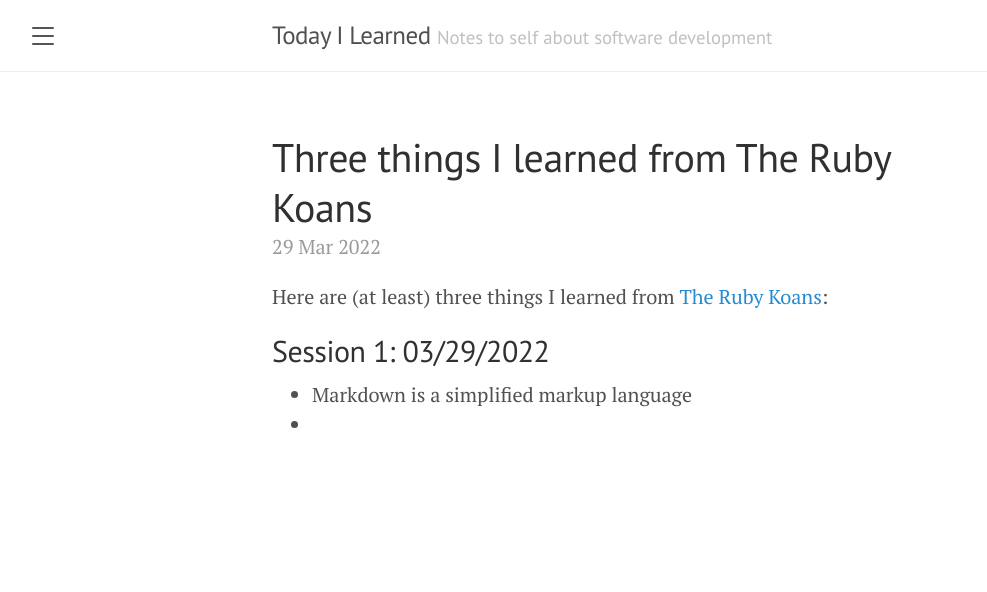
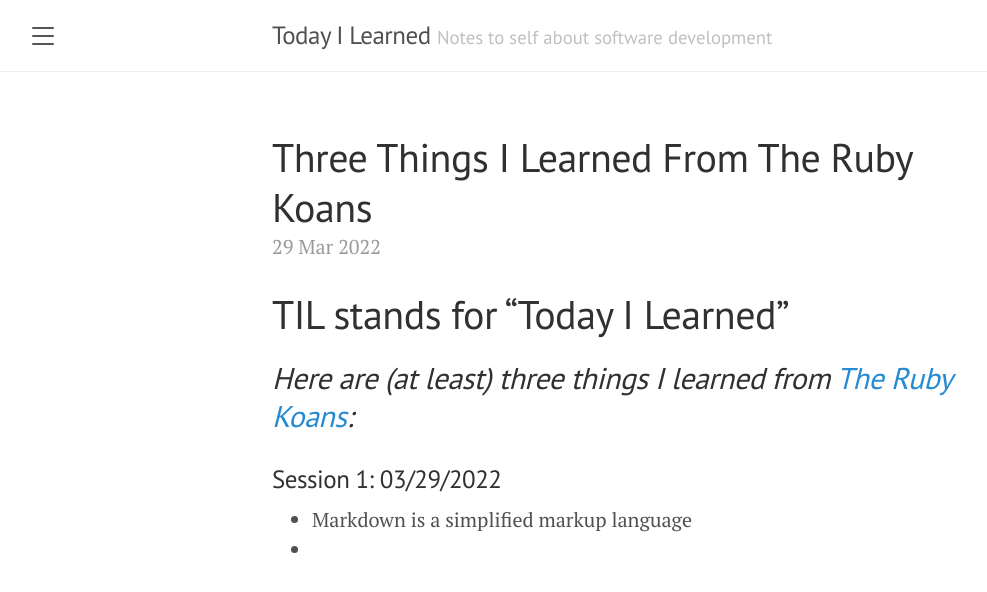
Before and after one commit to KevinDelaFuente/til, a Jekyll site: the page built from _posts/2022-03-29-three-things-i-learned-from-the-ruby-koans.md, in a window 1280 px wide. Shown: the top 592 px of the page, without its empty margins (8-995 px from the left). Built offline with Jekyll 4.4.1, drawn with Linux system fonts in a browser that asks for light colours; our own code applies the rules of GitHub Pages for plain Markdown files.

Commit message:
Update 2022-03-29-three-things-i-learned-from-the-ruby-koans.md

```diff
--- a/_posts/2022-03-29-three-things-i-learned-from-the-ruby-koans.md
+++ b/_posts/2022-03-29-three-things-i-learned-from-the-ruby-koans.md
@@ -1,11 +1,8 @@
----
-layout: post
-title: Three things I learned from The Ruby Koans
----
+# TIL stands for "Today I Learned"
 
-Here are (at least) three things I learned from [The Ruby Koans](http://rubykoans.com/):
+## _Here are (at least) three things I learned from [The Ruby Koans](http://rubykoans.com/):_
 
-## Session 1: 03/29/2022
+### Session 1: 03/29/2022
 
 - Markdown is a simplified markup language
 -
```
